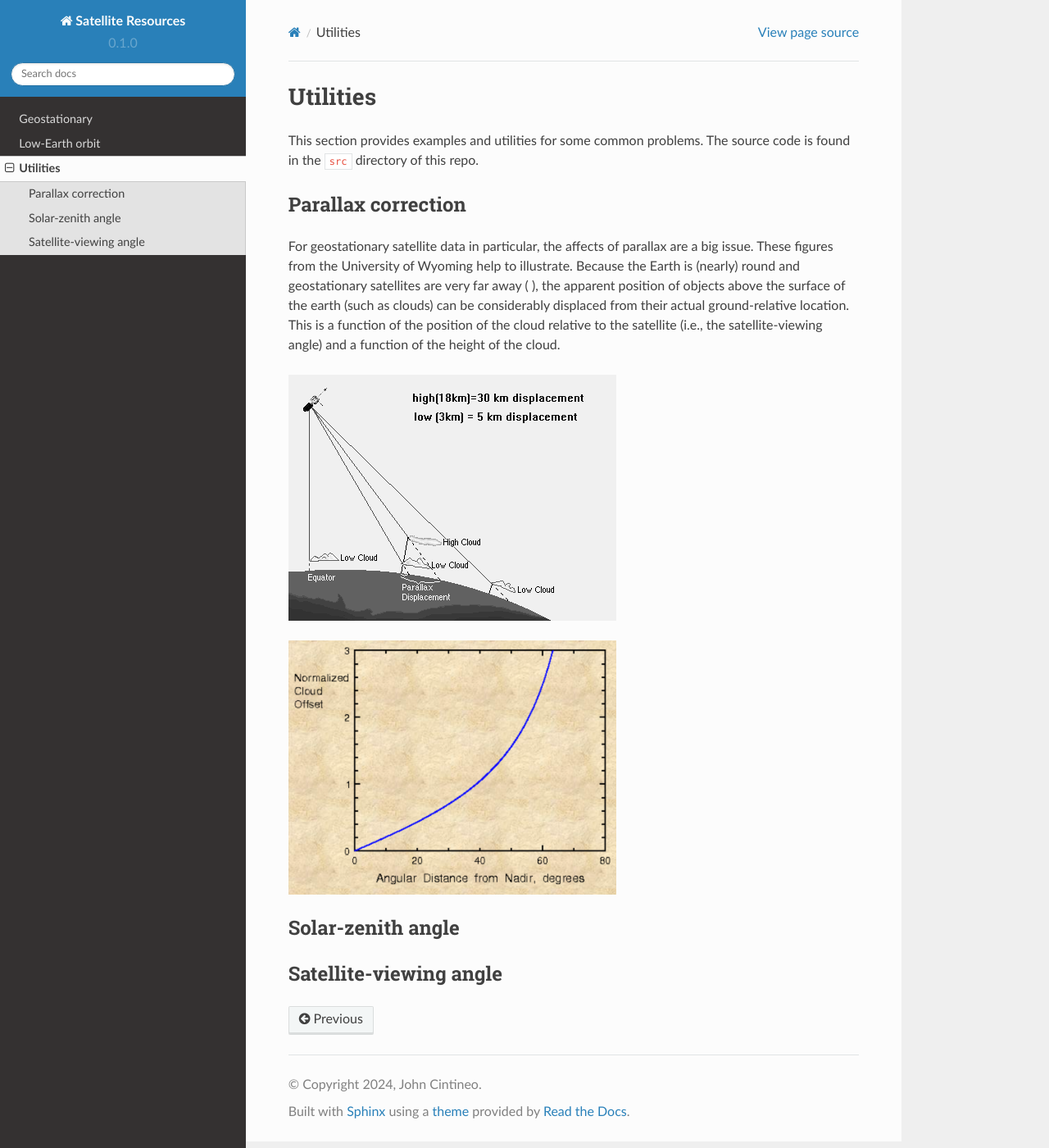
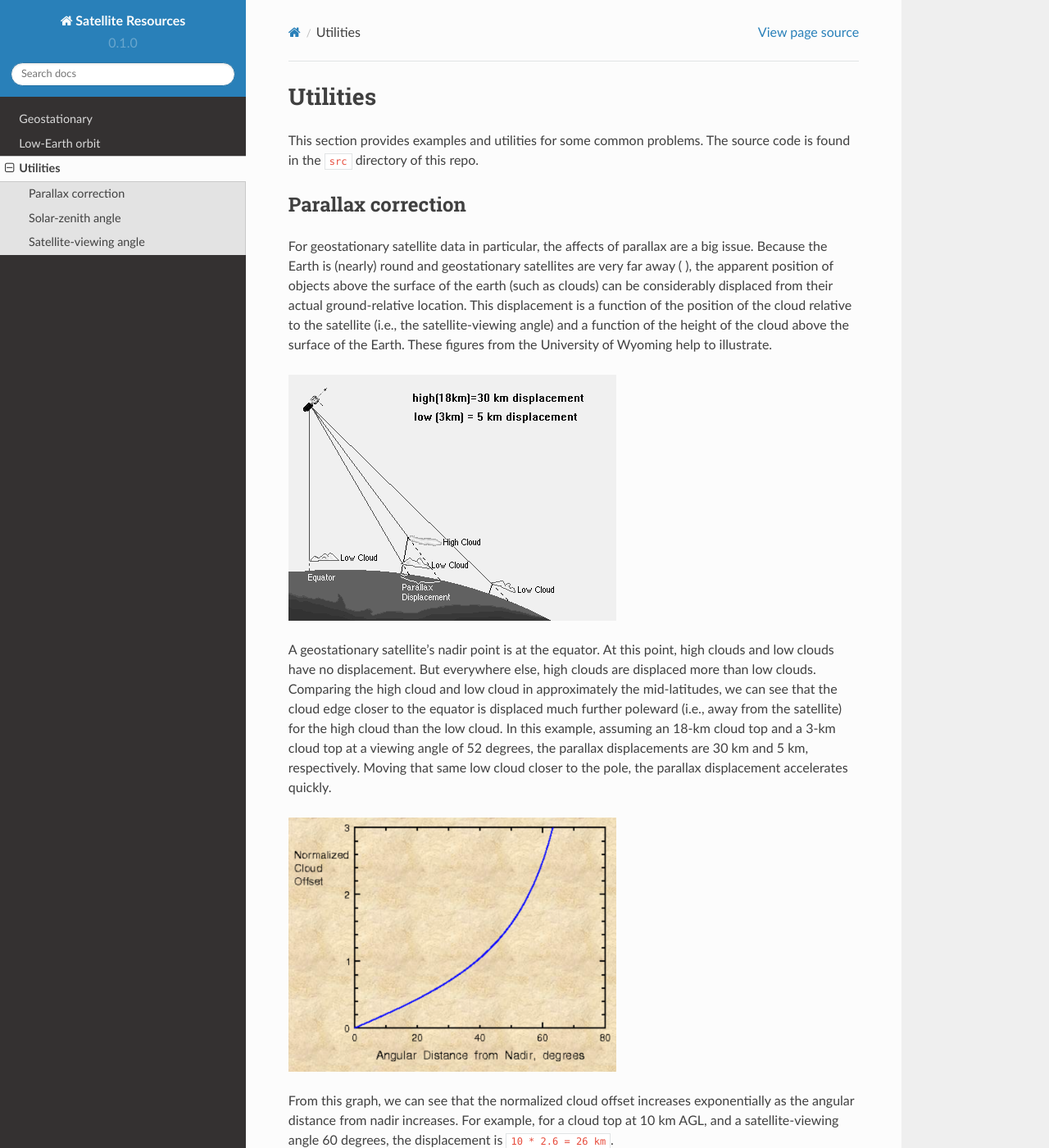
Before and after one commit to jlc248/satellite-resources, a Sphinx documentation site: the page built from docs/source/Utilities.rst, in a window 1280 px wide and 1400 px high. Shown: the whole window at 82% size. Built offline with Sphinx 7.4.7 and the Read the Docs theme 2.0.0, drawn with Linux system fonts in a browser that asks for light colours; pages that are not in the unit, such as notebooks, are missing from menus.

Commit message:
Update Utilities.rst

```diff
--- a/docs/source/Utilities.rst
+++ b/docs/source/Utilities.rst
@@ -6,15 +6,19 @@ This section provides examples and utilities for some common problems. The sourc
 Parallax correction
 -------------------
 
-For geostationary satellite data in particular, the affects of parallax are a big issue. These figures from the University of Wyoming help to illustrate. Because the Earth is (nearly) round and geostationary satellites are very far away ( ), the apparent position of objects above the surface of the earth (such as clouds) can be considerably displaced from their actual ground-relative location. This is a function of the position of the cloud relative to the satellite (i.e., the satellite-viewing angle) and a function of the height of the cloud.
+For geostationary satellite data in particular, the affects of parallax are a big issue. Because the Earth is (nearly) round and geostationary satellites are very far away ( ), the apparent position of objects above the surface of the earth (such as clouds) can be considerably displaced from their actual ground-relative location. This displacement is a function of the position of the cloud relative to the satellite (i.e., the satellite-viewing angle) and a function of the height of the cloud above the surface of the Earth. These figures from the University of Wyoming help to illustrate.
 
 .. image:: ../_static/parallax_1.gif
     :width: 400
     :alt: Schematic diagram showing effects of parallax
 
+A geostationary satellite's nadir point is at the equator. At this point, high clouds and low clouds have no displacement. But everywhere else, high clouds are displaced more than low clouds. Comparing the high cloud and low cloud in approximately the mid-latitudes, we can see that the cloud edge closer to the equator is displaced much further poleward (i.e., away from the satellite) for the high cloud than the low cloud. In this example, assuming an 18-km cloud top and a 3-km cloud top at a viewing angle of 52 degrees, the parallax displacements are 30 km and 5 km, respectively. Moving that same low cloud closer to the pole, the parallax displacement accelerates quickly.
+
 .. image:: ../_static/parallax_2.png
     :width: 400
     :alt: Graph of normalized cloud offset as a function of the angular distance from nadir.
+
+From this graph, we can see that the normalized cloud offset increases exponentially as the angular distance from nadir increases. For example, for a cloud top at 10 km AGL, and a satellite-viewing angle 60 degrees, the displacement is ``10 * 2.6 = 26 km``.
 
 Solar-zenith angle
 ------------------
```
